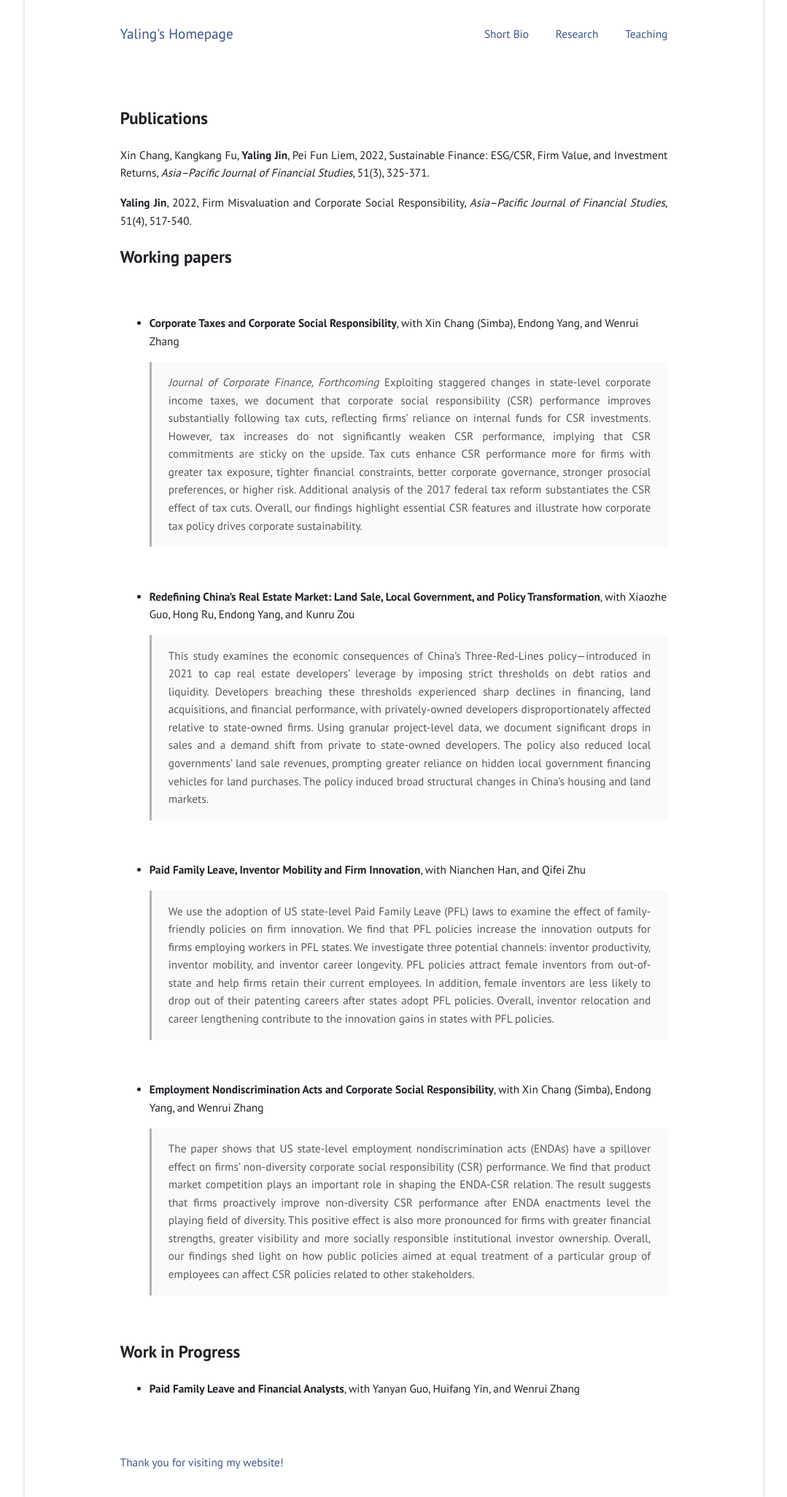
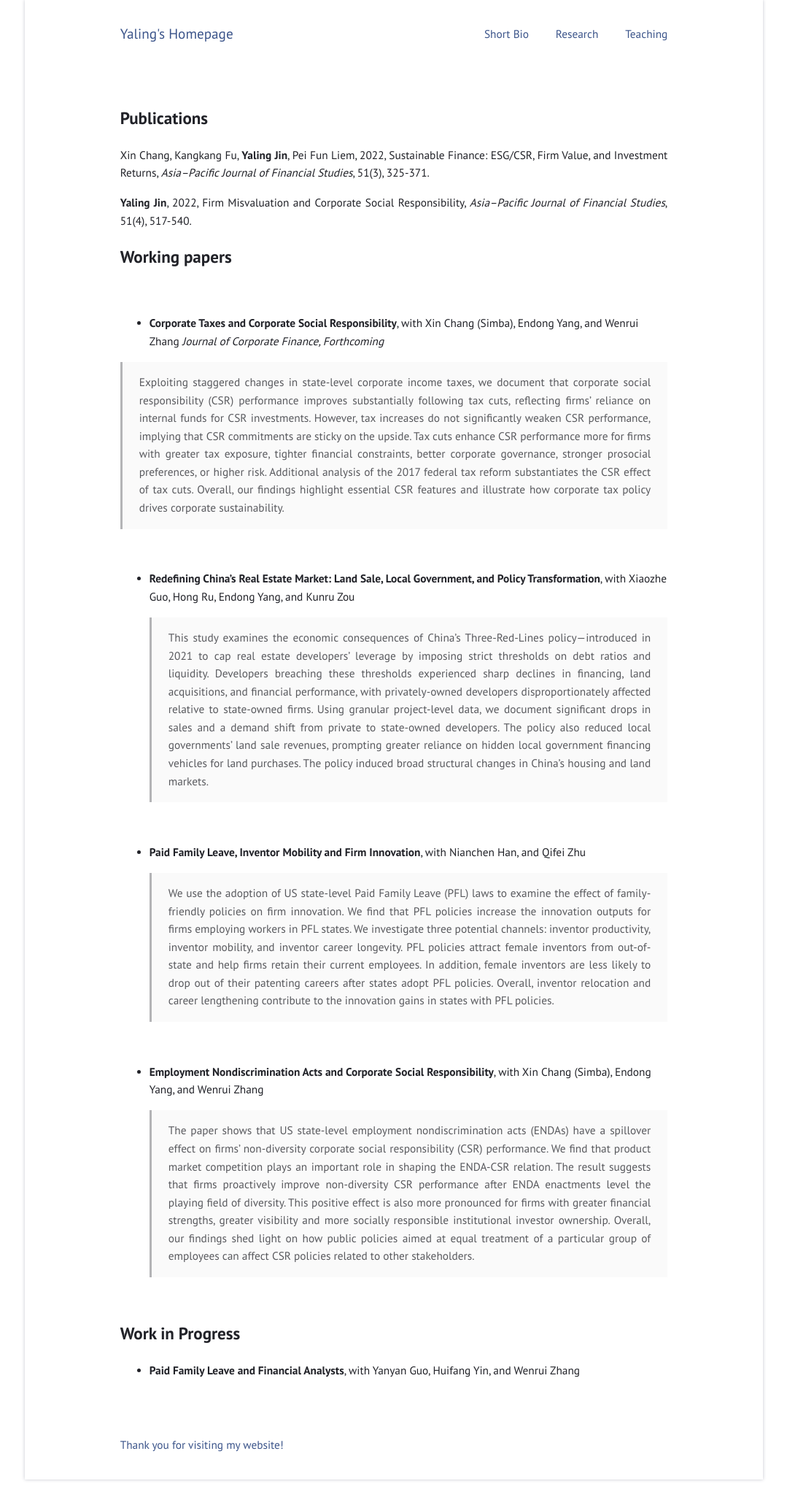
Before and after one commit to jinyaling/jinyaling.github.io, a Jekyll site: the page built from research.md, in a window 1280 px wide. Shown: the whole page at 73% size, without its empty margins (100-1179 px from the left). Built offline with Jekyll 4.4.1, drawn with Linux system fonts in a browser that asks for light colours; after the commit the page ends 2027 px from its top, so only the background shows below that.

```diff
--- a/research.md
+++ b/research.md
@@ -14,7 +14,8 @@ Xin Chang, Kangkang Fu, **Yaling Jin**, Pei Fun Liem, 2022, Sustainable Finance:
 ## Working papers
 &nbsp;
  - **[Corporate Taxes and Corporate Social Responsibility](https://papers.ssrn.com/sol3/papers.cfm?abstract_id=3694203)**, with Xin Chang (Simba), Endong Yang, and Wenrui Zhang
-> *Journal of Corporate Finance, Forthcoming*
+*Journal of Corporate Finance, Forthcoming*
+
 > Exploiting staggered changes in state-level corporate income taxes, we document that corporate social responsibility (CSR) performance improves substantially following tax cuts, reflecting firms’ reliance on internal funds for CSR investments. However, tax increases do not significantly weaken CSR performance, implying that CSR commitments are sticky on the upside. Tax cuts enhance CSR performance more for firms with greater tax exposure, tighter financial constraints, better corporate governance, stronger prosocial preferences, or higher risk. Additional analysis of the 2017 federal tax reform substantiates the CSR effect of tax cuts. Overall, our findings highlight essential CSR features and illustrate how corporate tax policy drives corporate sustainability.
 
 &nbsp;
```
